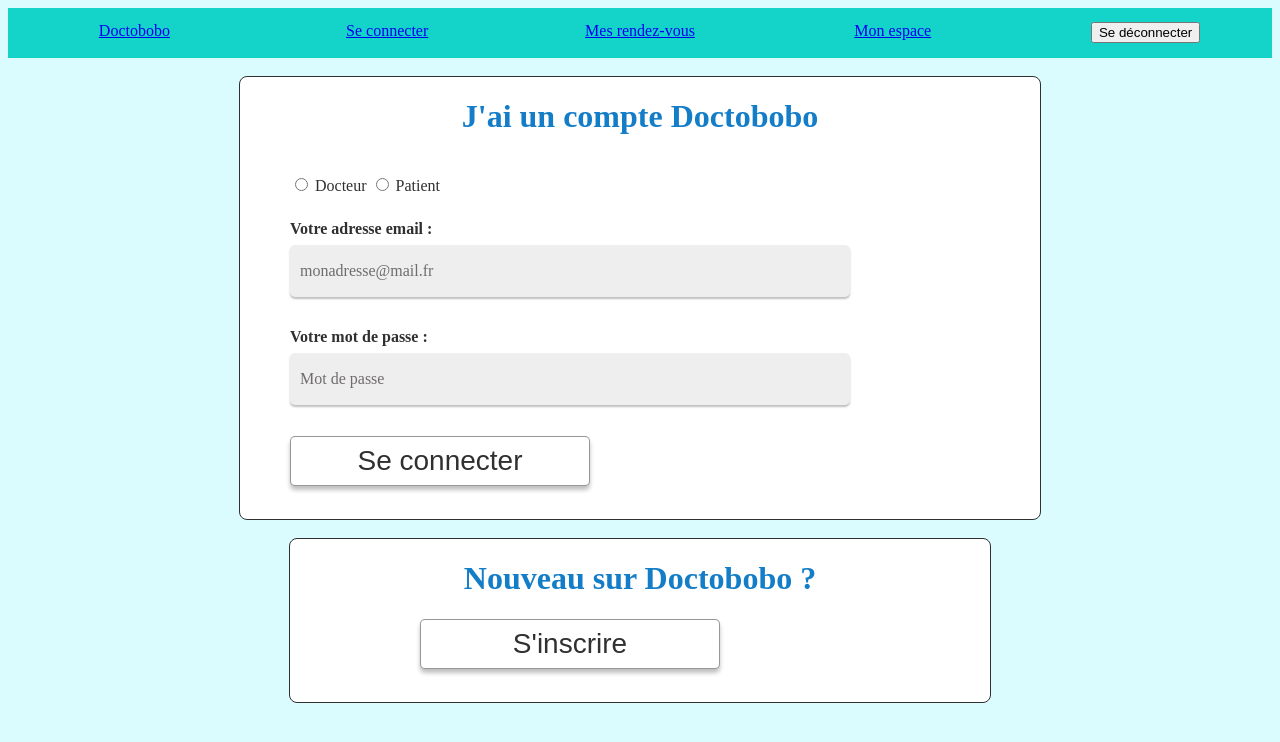
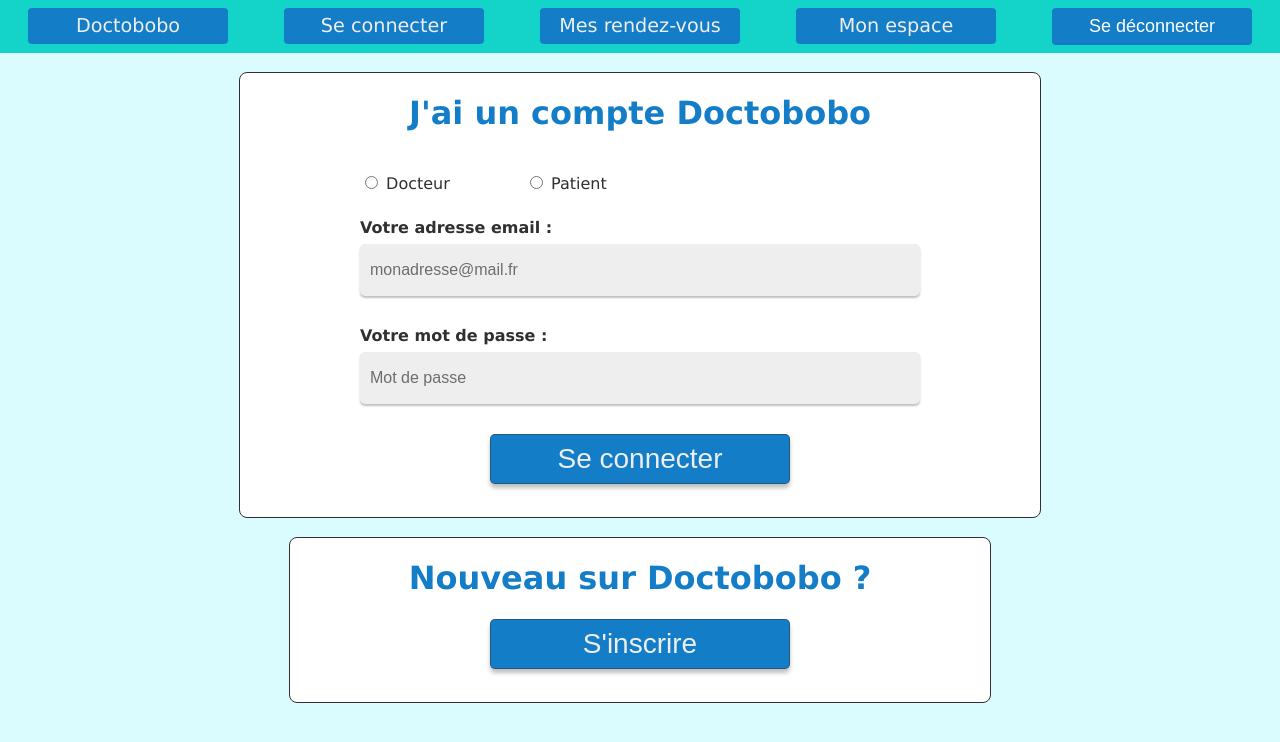
Before and after one commit to drumpuppy/doctobobo_web_lamguage, a PHP site: page /connection_page.html in a window 1280 px wide. Shown: the top 742 px of the page. Run offline with PHP 8.4, Linux system fonts and the light colour scheme.

Commit message:
update front-end css

```diff
--- a/css/class/navigation.css
+++ b/css/class/navigation.css
@@ -6,10 +6,26 @@
     padding: 0; /* Supprime les marges internes */
     background-color: #14d3c9;
     justify-content: space-around;
+    position: sticky;
 }
 
 .navigation li {
     list-style-type: none ;       /* Suppression des puces */
+}
+.navigation li >a{
+    color: #efeeee;
+    background-color:rgb(20, 125, 200);
+    width: 200px;
+    font-size: larger;
+    text-decoration: none;
+}
+.navigation li >a> button{
+    max-height:fit-content;
+    max-width:fit-content;
+    color: white;
+    background-color:rgb(20, 125, 200);
+    border: none;
+    font-size: large;
 }
 
 .navigation a {
--- a/css/connection.css
+++ b/css/connection.css
@@ -1,42 +1,13 @@
 body {
     background: #dafcff;
-    font-family: Montserrat, "sans-serif";
+    font-family: Verdana, Geneva, Tahoma, sans-serif;
     display: flex;
     flex-direction: column;
+    margin: 0;
+    padding: 0;
     align-items: center;
     justify-content: center;
     color: #303030;
-}
-
-.menu {
-    display: flex;
-    flex-wrap: wrap; /* Pour gérer les retours à la ligne si nécessaire */
-    width: 100%; /* Prend toute la largeur disponible */
-    margin: 0; /* Supprime les marges */
-    padding: 0; /* Supprime les marges internes */
-    background-color: #14d3c9;
-    justify-content: space-around;
-}
-
-.menu li {
-    list-style-type: none ;       /* Suppression des puces */
-
-}
-
-.menu a {
-    display:block;                /* Transformation en block */
-    min-width: 120px;             /* Largeur minimale des liens */
-
-    margin: 0.5rem;               /* Marges externes */
-    padding: 0.4rem 0;            /* Marges internes */
-    text-align: center;           /* Centrage du texte */
-    border-radius: 4px;          /* Arrondis des bordures */
-}
-
-.menu a:hover{
-    background-color: #0400f0;
-    color: #ffe843;
-    border-color: #ffe843;
 }
 
 .connection_compte {
@@ -46,7 +17,10 @@ body {
     padding: 0 50px 0 50px;
     background: white;
 }
+form input[type="radio"]{
+    margin-left: 75px;
 
+}
 .connection_compte > h1 {
     font-weight: 500;
     text-align : center;
@@ -57,6 +31,8 @@ form div {
     width: 80%;
     display: flex;
     flex-direction: column;
+    margin-left: auto;
+    margin-right: auto;
     min-height: 83px;
     margin-top: 25px;
 }
@@ -64,6 +40,7 @@ form div {
 form div > label {
     margin-bottom: 7px;
     font-weight: 600;
+    font-family: Verdana, Geneva, Tahoma, sans-serif;
 }
 
 form div > input {
@@ -72,13 +49,20 @@ form div > input {
     border-radius: 5px;
     font-size: 16px;
     font-weight: 500;
-    font-family: Montserrat, "sans-serif";
     box-shadow: 0px 2px 2px 0px rgba(0, 0, 0, 0.25);
 }
 
 form div > input {
     height: 50px;
     padding-left: 10px;
+
+}
+
+form div > button[type="submit"]{
+    margin-left: auto;
+    margin-right: auto;
+    color: #efeeee;
+    background-color:rgb(20, 125, 200);
 }
 
 form div > input::placeholder, form div > textarea::placeholder {
@@ -97,6 +81,8 @@ form button {
     height: 50px;
     font-size: 28px;
     background: white;
+    margin-left: auto;
+    margin-right: auto;
     border: rgba(48, 48, 48, 0.5) solid 1px;
     border-radius: 5px;
     box-shadow: 0px 4px 4px 0px rgba(0,0,0,0.25);
@@ -111,6 +97,13 @@ form button {
     background: white;
 }
 
+.retour_inscription form >div >button[type="submit"]{
+    color: #efeeee;
+    background-color:rgb(20, 125, 200);
+    margin-left: auto;
+    margin-right: auto;
+}
+
 .retour_inscription > h1 {
     font-weight: 500;
     text-align : center;
--- a/my_space.html
+++ b/my_space.html
@@ -78,7 +78,7 @@
     <br />
 
     <div class="rdv_passé">
-        <h1 style="color: rgb(20, 125, 200)">Mes rendez-vous passé:</h1>
+        <h1 style="color: rgb(20, 125, 200)">Mes rendez-vous passés:</h1>
         <div class="mes_rdv">
             <div id="appointments">
                 <script>
```
Also changed, not shown: css/book_appointment.css (+2 -31 lines), css/inscription.css (+10 -4 lines), css/landing_page.css (+22 -2 lines), css/meeting.css (+6 -32 lines), css/my_space.css (+16 -22 lines), css/result.css (+13 -33 lines), html/navigation.html (line endings or trailing spaces).
